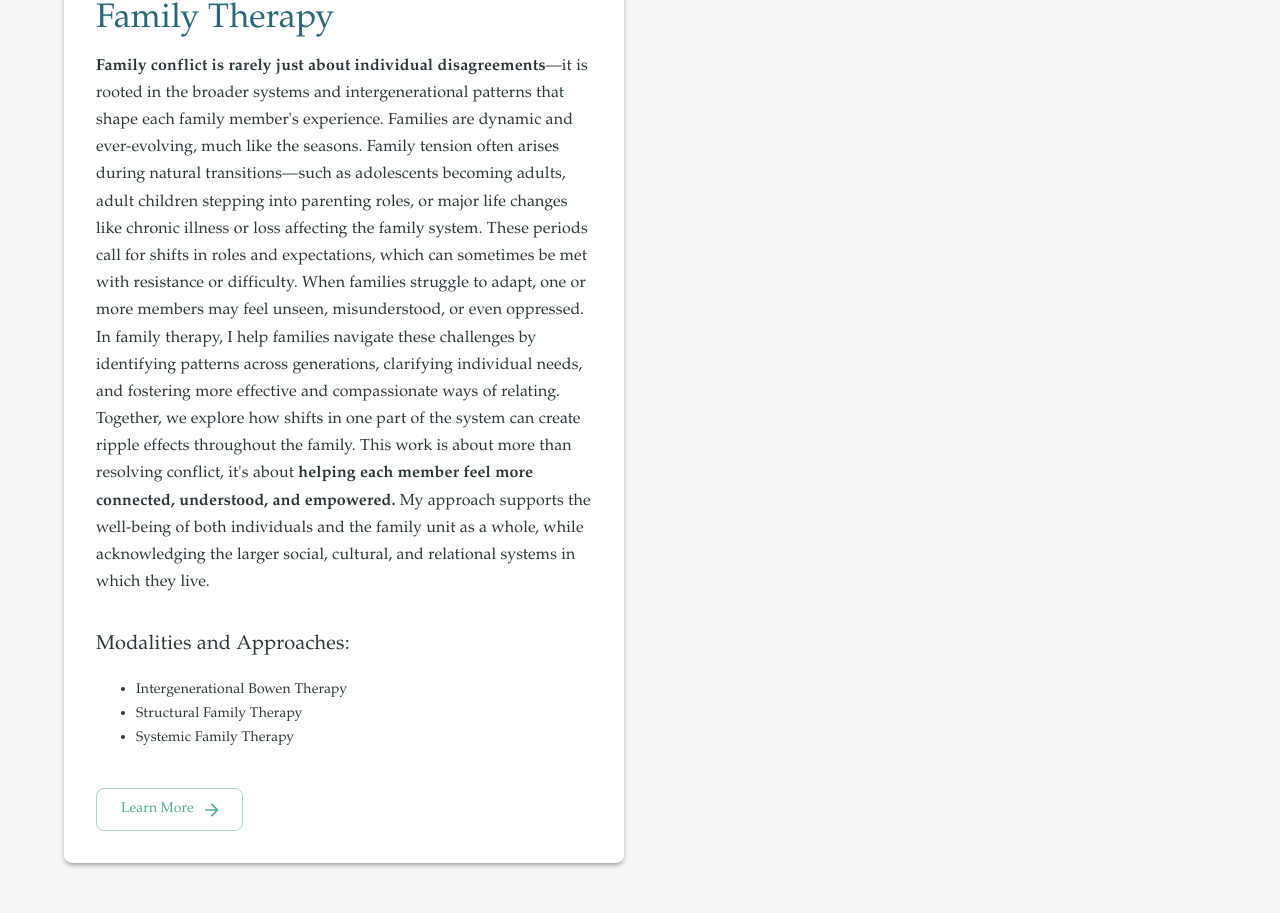
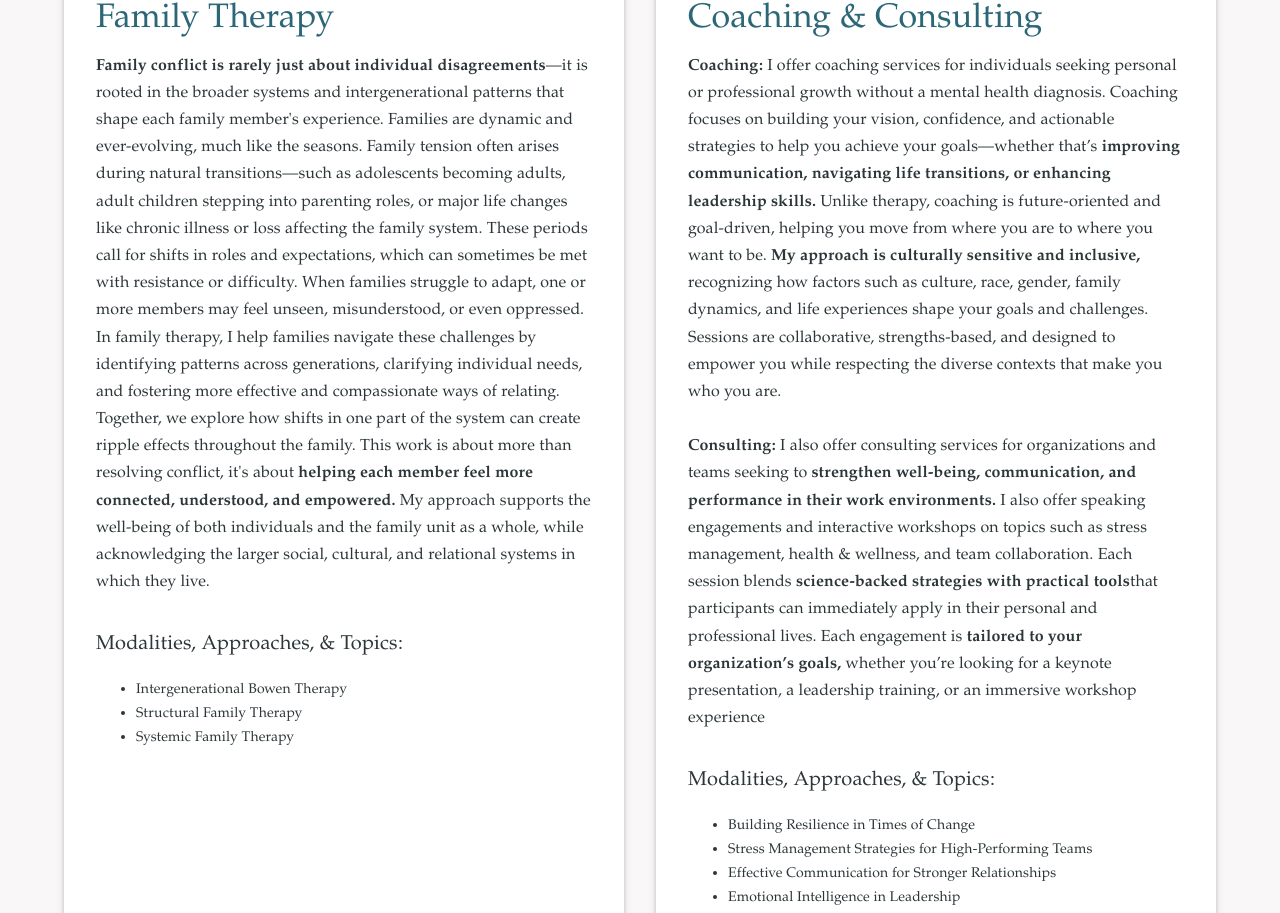
Before and after one commit to Etnova89/novani, a React (Create React App) app: page /services in a window 1280 px wide. Shown: the part 1078-1991 px from the top of the page. Built offline with nearby package versions, Linux system fonts and the light colour scheme.

Commit message:
faq and breaks

```diff
--- a/src/components/FAQPage.js
+++ b/src/components/FAQPage.js
@@ -57,6 +57,39 @@ const FAQPage = () => {
       question: "Where are sessions held?",
       answer:
         "Currently, all sessions are provided virtually using HIPPA-compliant software. This allows patients the flexibility to meet with Dr. Heena from the comfort of their home.",
+    },
+    {
+      question: "How is therapy different from coaching and consulting?",
+      answer: (
+        <>
+          Therapy focuses on mental health, emotional well-being, and healing.
+          It often involves exploring past experiences, managing symptoms, and
+          developing coping strategies. Therapy is appropriate when there are
+          concerns such as anxiety, depression, trauma, or relationship
+          difficulties. Payment is typically per session, and patients receive
+          statements (superbills) for insurance reimbursement, if eligible.{" "}
+          <br />
+          <br />
+          Coaching and Consulting services are future-oriented and goal-driven.
+          They focus on personal growth, skill-building, and performance
+          enhancement rather than diagnosing or treating mental health
+          conditions. Coaching is ideal for individuals seeking clarity,
+          accountability, and actionable strategies to achieve specific goals.
+          Consulting often involves working with organizations or teams to
+          improve systems, communication, and workplace well-being. These
+          services are not covered by health insurance because they do not
+          involve mental health treatment or a diagnosis. Payment is usually
+          out-of-pocket and often structured as:
+          <ul>
+            <li>
+              Per session or per hour Flat-rate packages for individuals or
+              organizations
+            </li>
+            <li>Customized pricing for workshops</li>
+            <li>consulting engagements</li>
+          </ul>{" "}
+        </>
+      ),
     },
     {
       question: "What is the No Surprises Act?",
--- a/src/components/ServicesPage.js
+++ b/src/components/ServicesPage.js
@@ -98,6 +98,54 @@ const ServicesPage = () => {
         "Systemic Family Therapy",
       ],
     },
+    {
+      title: "Coaching & Consulting",
+      description: (
+        <>
+          <strong>Coaching:</strong> I offer coaching services for individuals
+          seeking personal or professional growth without a mental health
+          diagnosis. Coaching focuses on building your vision, confidence, and
+          actionable strategies to help you achieve your goals—whether that’s{" "}
+          <strong>
+            improving communication, navigating life transitions, or enhancing
+            leadership skills.
+          </strong>{" "}
+          Unlike therapy, coaching is future-oriented and goal-driven, helping
+          you move from where you are to where you want to be.{" "}
+          <strong>My approach is culturally sensitive and inclusive,</strong>{" "}
+          recognizing how factors such as culture, race, gender, family
+          dynamics, and life experiences shape your goals and challenges.
+          Sessions are collaborative, strengths-based, and designed to empower
+          you while respecting the diverse contexts that make you who you are.{" "}
+          <br />
+          <br />
+          <strong>Consulting:</strong> I also offer consulting services for
+          organizations and teams seeking to{" "}
+          <strong>
+            strengthen well-being, communication, and performance in their work
+            environments.
+          </strong>{" "}
+          I also offer speaking engagements and interactive workshops on topics
+          such as stress management, health & wellness, and team collaboration.
+          Each session blends{" "}
+          <strong>science-backed strategies with practical tools</strong>
+          that participants can immediately apply in their personal and
+          professional lives. Each engagement is{" "}
+          <strong>tailored to your organization’s goals,</strong> whether you’re
+          looking for a keynote presentation, a leadership training, or an
+          immersive workshop experience
+        </>
+      ),
+      details: [
+        "Building Resilience in Times of Change",
+        "Stress Management Strategies for High-Performing Teams",
+        "Effective Communication for Stronger Relationships",
+        "Emotional Intelligence in Leadership",
+        "Preventing Burnout and Fostering Well-being",
+        "Navigating Life Transitions with Confidence",
+        "Mind-Body Approaches to Mental Health",
+      ],
+    },
   ];
 
   const navigate = useNavigate();
@@ -137,7 +185,7 @@ const ServicesPage = () => {
               </Typography>
               <Box sx={{ mt: 2, mb: 3 }}>
                 <Typography variant="h6" gutterBottom>
-                  Modalities and Approaches:
+                  Modalities, Approaches, & Topics:
                 </Typography>
                 <ul>
                   {service.details.map((detail, idx) => (
```
